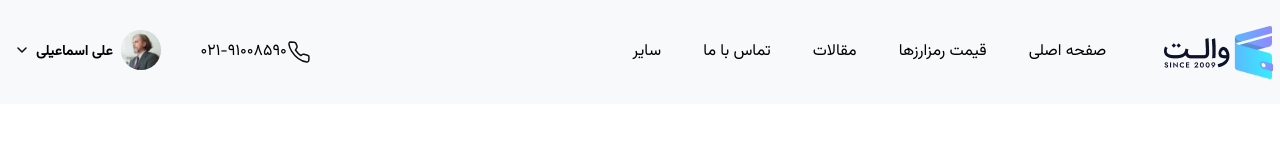
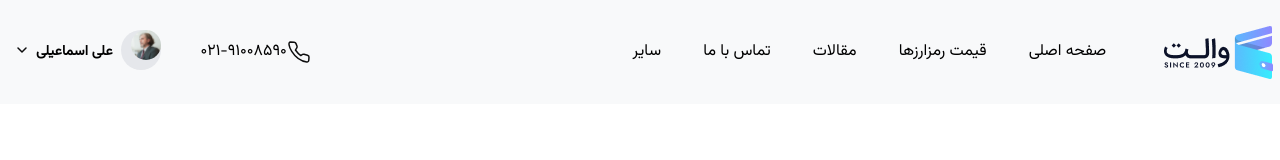
Before and after one commit to fatimaSfri/next-project, a Next.js app: page / in a window 1280 px wide. Shown: the top 160 px of the page. Built offline with nearby package versions, Linux system fonts and the light colour scheme; no server answers.

Commit message:
Prepare for Vercel build

```diff
--- a/src/app/components/Header.tsx
+++ b/src/app/components/Header.tsx
@@ -48,7 +48,7 @@ export default function Header() {
                         <div className="flex items-center justify-between">
                             {/* profile */}
                             <div className="rounded-full aspect-square lg:min-w-10 max-lg:min-w-6 max-w-14 bg-gray-200 -mt-1 mx-2">
-                                <Image src="/images/frame-1.svg" alt="not found" width={30} height={30} className="w-full h-full object-cover" />
+                                <Image src="/images/frame-1.svg" alt="not found" width={30} height={30} className="" />
                             </div>
 
                             {/* name */}
```
